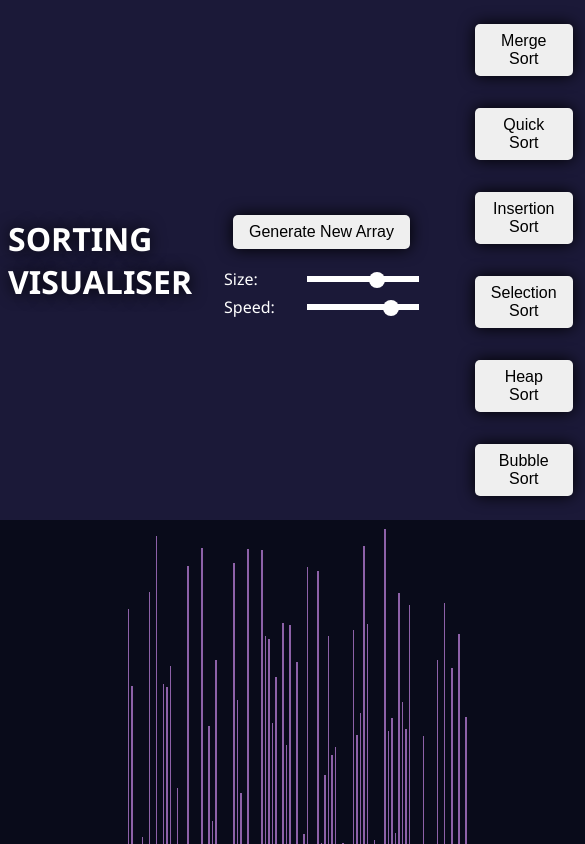
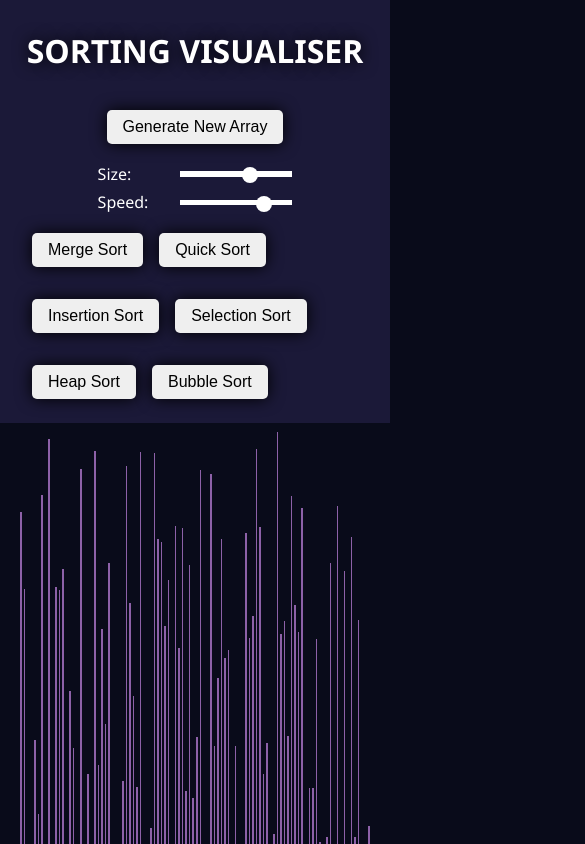
Before and after one commit to srinivasteja18/Sorting-Visualiser, a React (Create React App) app: page / in a window 390 px wide. Shown: the top 844 px of the page, 585 px wide, since content can reach past the window. Built offline with nearby package versions, Linux system fonts and the light colour scheme.

Commit message:
Update App.css

```diff
--- a/src/App.css
+++ b/src/App.css
@@ -107,3 +107,10 @@ input[type=range]::-webkit-slider-thumb {
 input[type=range]:focus {
   outline: none;
 }
+
+
+@media (max-width:750px) {
+  .components{
+    flex-direction: column;
+  }
+}
```
